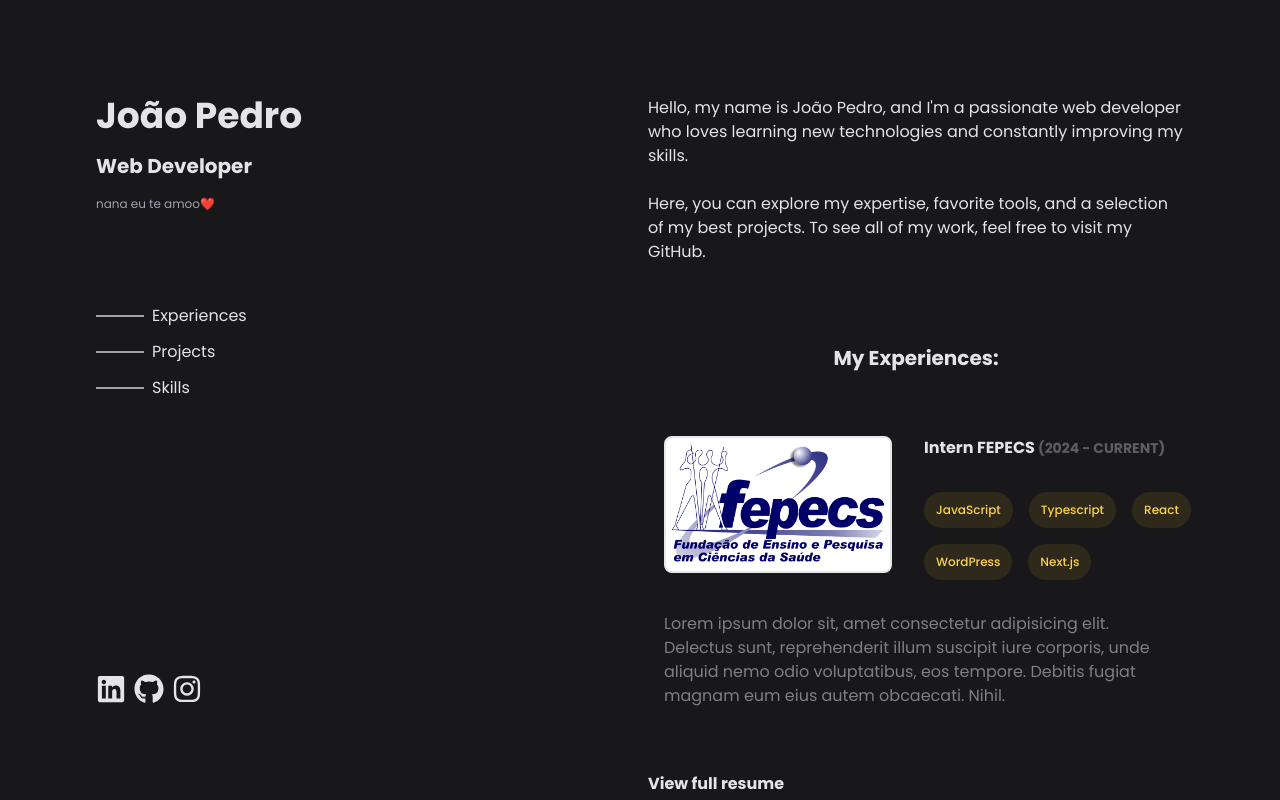
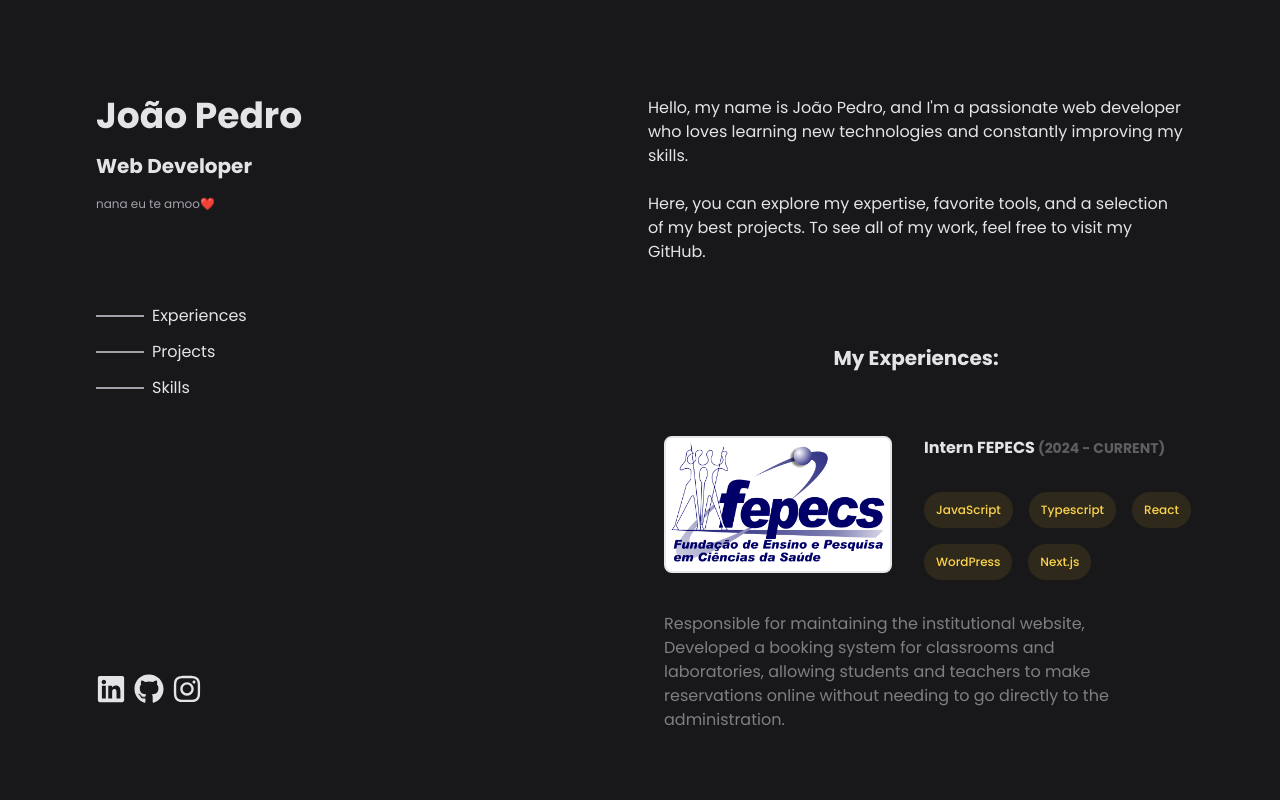
Before and after one commit to Joao4Pedroc/Portifolio, a Next.js app: page / in a window 1280 px wide. Built offline with nearby package versions, Linux system fonts and the light colour scheme.

Commit message:
Feat: texts

```diff
--- a/app/_components/Experiences.tsx
+++ b/app/_components/Experiences.tsx
@@ -7,14 +7,15 @@ function Experiences() {
         My Experiences:
       </div>
       <ExperiencesCard
-        href="#"
+        href="https://www.fepecs.edu.br/"
         imageData={{ src: "/logo-FEPECS.png", alt: "logo FEPECS" }}
         name="Intern FEPECS"
         duration={{ start: "2024", end: "CURRENT" }}
-        description="Lorem ipsum dolor sit, amet consectetur adipisicing elit. Delectus
-          sunt, reprehenderit illum suscipit iure corporis, unde aliquid
-          nemo odio voluptatibus, eos tempore. Debitis fugiat magnam eum
-          eius autem obcaecati. Nihil."
+        description="Responsible for maintaining the institutional website, Developed a booking system for classrooms and
+laboratories, allowing students and teachers to make
+reservations online without needing to go directly to
+the administration.
+"
         tools={["JavaScript", "Typescript", "React", "WordPress", "Next.js"]}
       />
 
--- a/app/_components/ExperiencesCard.tsx
+++ b/app/_components/ExperiencesCard.tsx
@@ -21,6 +21,7 @@ function ExperiencesCard({
         <li className="">
           <a
             href={href}
+            target="_blank"
             className="group grid lg:grid-cols-[50%_50%] w-[100%] place-content-center gap-8 grid-row-4   hover:bg-zinc-600 rounded-lg p-4 pl-12 lg:pl-16 hover:shadow-lg transition-all hover:text-amber-300 lg:hover:w-[115%] "
           >
             <Image
--- a/app/_components/Projects.tsx
+++ b/app/_components/Projects.tsx
@@ -13,10 +13,10 @@ function Projects() {
           alt: 'Home of my website "Agendamento de salas FEPECS"',
         }}
         name="Agendamento de salas FEPECS"
-        description="Lorem ipsum dolor sit, amet consectetur adipisicing elit. Delectus
-          sunt, reprehenderit illum suscipit iure corporis, unde aliquid
-          nemo odio voluptatibus, eos tempore. Debitis fugiat magnam eum
-          eius autem obcaecati. Nihil."
+        description="Booking system for classrooms and
+laboratories, allowing students and teachers to make
+reservations online without needing to go directly to
+the administration, build and design by me."
         tools={["Typescript", "Next.js", "Tailwind", "Supabase"]}
       />
       <a href="#">
```
